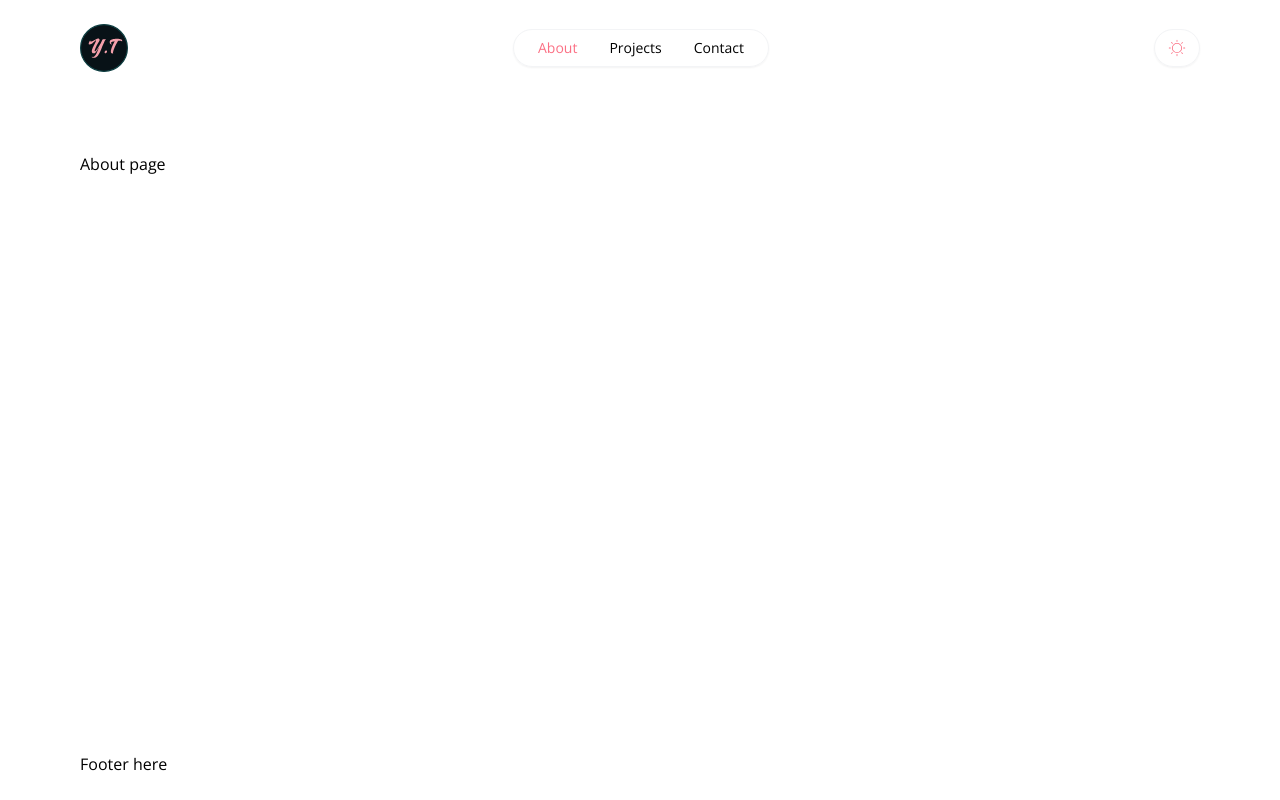
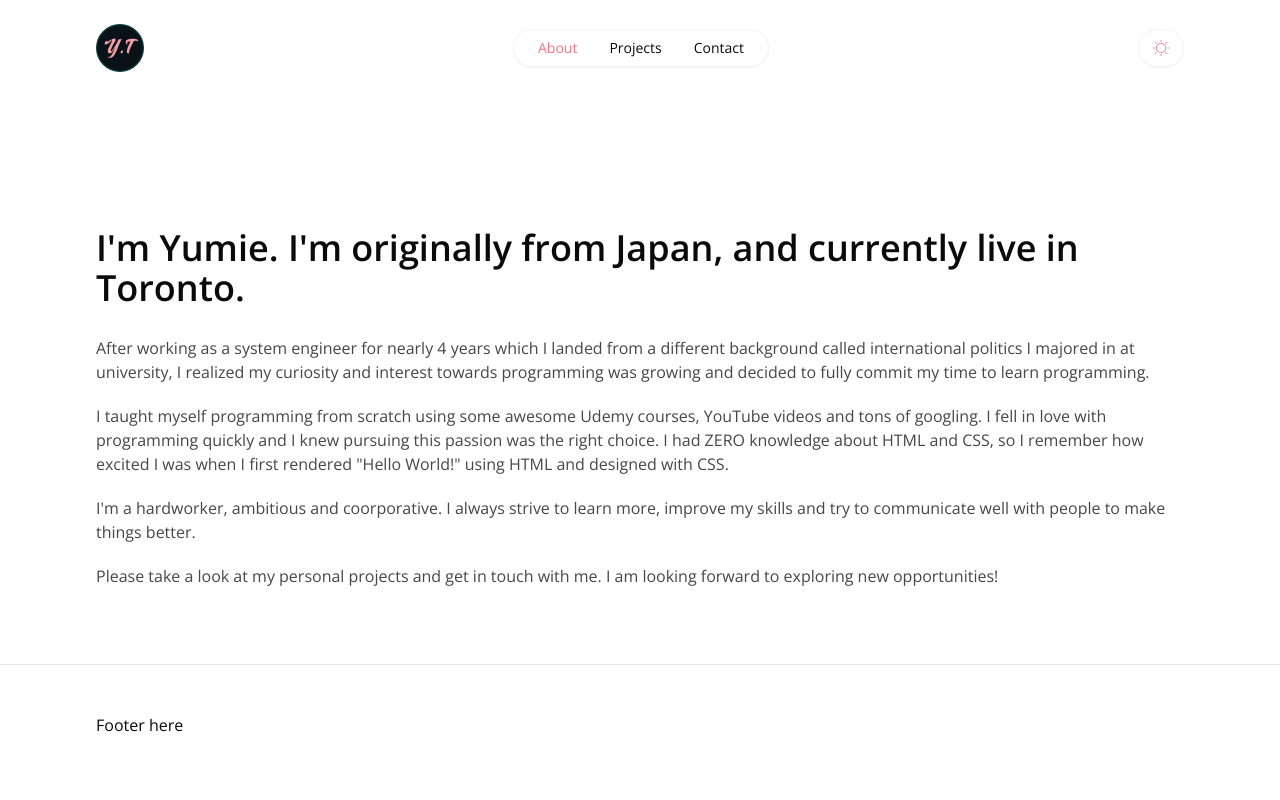
Before and after one commit to yumietzk/my-portfolio, a Next.js app: page /about in a window 1280 px wide. Built offline with nearby package versions, Linux system fonts and the light colour scheme.

Commit message:
20231130-scaffold home and about pages

```diff
--- a/components/footer.js
+++ b/components/footer.js
@@ -1,5 +1,5 @@
 function Footer() {
-  return <footer className="mt-auto">Footer here</footer>;
+  return <footer className="h-28 px-24 py-12 border-t">Footer here</footer>;
 }
 
 export default Footer;
--- a/components/header.js
+++ b/components/header.js
@@ -4,7 +4,7 @@ import ModeButton from "./mode-button";
 
 function Header() {
   return (
-    <header className="flex items-center justify-between">
+    <header className="flex items-center justify-between px-24">
       <Logo />
       <Navbar />
       <ModeButton />
--- a/components/layout.js
+++ b/components/layout.js
@@ -10,10 +10,10 @@ const openSans = Open_Sans({
 function Layout({ children }) {
   return (
     <div
-      className={`${openSans.variable} font-sans w-full min-h-screen bg-bg-color-1 px-20 py-6 flex flex-col`}
+      className={`${openSans.variable} font-sans w-full min-h-screen bg-bg-color-1 text-text-color-1 py-6 flex flex-col`}
     >
       <Header />
-      <main className="pt-20">{children}</main>
+      <main className="flex-1 pt-20 px-24 flex items-center">{children}</main>
       <Footer />
     </div>
   );
--- /dev/null
+++ b/components/sns-links.js
@@ -0,0 +1,33 @@
+import Link from "next/link";
+import { FaGithub, FaLinkedin } from "react-icons/fa";
+
+const links = [
+  {
+    name: "Github",
+    url: "https://github.com/yumietzk",
+    icon: <FaGithub className="h-6 w-6 text-text-color-2" />,
+  },
+  {
+    name: "LinkedIn",
+    url: "https://www.linkedin.com/in/yumie-tsuzuki/",
+    icon: <FaLinkedin className="h-6 w-6 text-text-color-2" />,
+  },
+];
+
+function SnsLinks() {
+  return (
+    <div className="mt-5">
+      <ul className="list-none flex items-center space-x-5">
+        {links.map((item) => (
+          <li key={item.name}>
+            <Link href={item.url} target="_blank">
+              {item.icon}
+            </Link>
+          </li>
+        ))}
+      </ul>
+    </div>
+  );
+}
+
+export default SnsLinks;
--- a/pages/about.js
+++ b/pages/about.js
@@ -1,5 +1,37 @@
 function about() {
-  return <div>About page</div>;
+  return (
+    <div>
+      <h1 className="text-4xl font-semibold">
+        I'm Yumie. I'm originally from Japan, and currently live in Toronto.
+      </h1>
+      <div className="mt-7 space-y-5 text-text-color-2">
+        <p>
+          After working as a system engineer for nearly 4 years which I landed
+          from a different background called international politics I majored in
+          at university, I realized my curiosity and interest towards
+          programming was growing and decided to fully commit my time to learn
+          programming.
+        </p>
+        <p>
+          I taught myself programming from scratch using some awesome Udemy
+          courses, YouTube videos and tons of googling. I fell in love with
+          programming quickly and I knew pursuing this passion was the right
+          choice. I had ZERO knowledge about HTML and CSS, so I remember how
+          excited I was when I first rendered "Hello World!" using HTML and
+          designed with CSS.
+        </p>
+        <p>
+          I'm a hardworker, ambitious and coorporative. I always strive to learn
+          more, improve my skills and try to communicate well with people to
+          make things better.
+        </p>
+        <p>
+          Please take a look at my personal projects and get in touch with me. I
+          am looking forward to exploring new opportunities!
+        </p>
+      </div>
+    </div>
+  );
 }
 
 export default about;
--- a/pages/index.js
+++ b/pages/index.js
@@ -1,3 +1,17 @@
+import SnsLinks from "../components/sns-links";
+
 export default function Home() {
-  return <div>Hello world</div>;
+  return (
+    <div className="w-9/12">
+      <h1 className="mt-4 text-5xl font-semibold tracking-wide">
+        Software Engineer, sushi lover, soccer fan.
+      </h1>
+      <p className="mt-5 text-text-color-2">
+        I'm Yumie, a software engineer based in Toronto, Canada. I like to build
+        products that deliver better user experiences through clean and
+        responsive designs and tackle challenges.
+      </p>
+      <SnsLinks />
+    </div>
+  );
 }
--- a/tailwind.config.js
+++ b/tailwind.config.js
@@ -13,7 +13,7 @@ module.exports = {
         "bg-color-1": "#fff",
         "bg-color-2": "#f3f4f6",
         "text-color-1": "#0a0a0a",
-        "text-color-2": "#a3a3a3",
+        "text-color-2": "#474747",
         "accent-color-1": "#fb7185",
         "accent-color-2": "#f43f5e",
         "border-color": "#f3f4f6",
@@ -25,3 +25,6 @@ module.exports = {
   },
   plugins: [],
 };
+
+// 333333
+//
```
